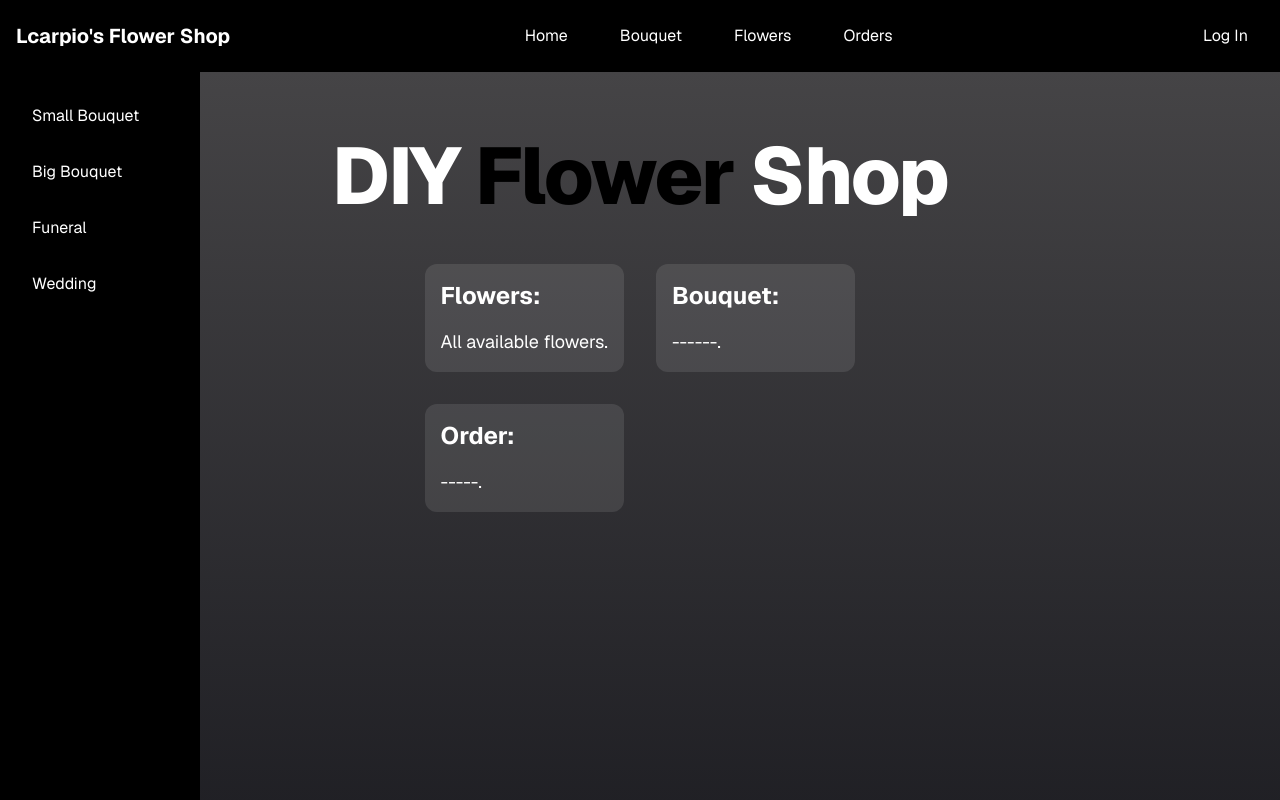
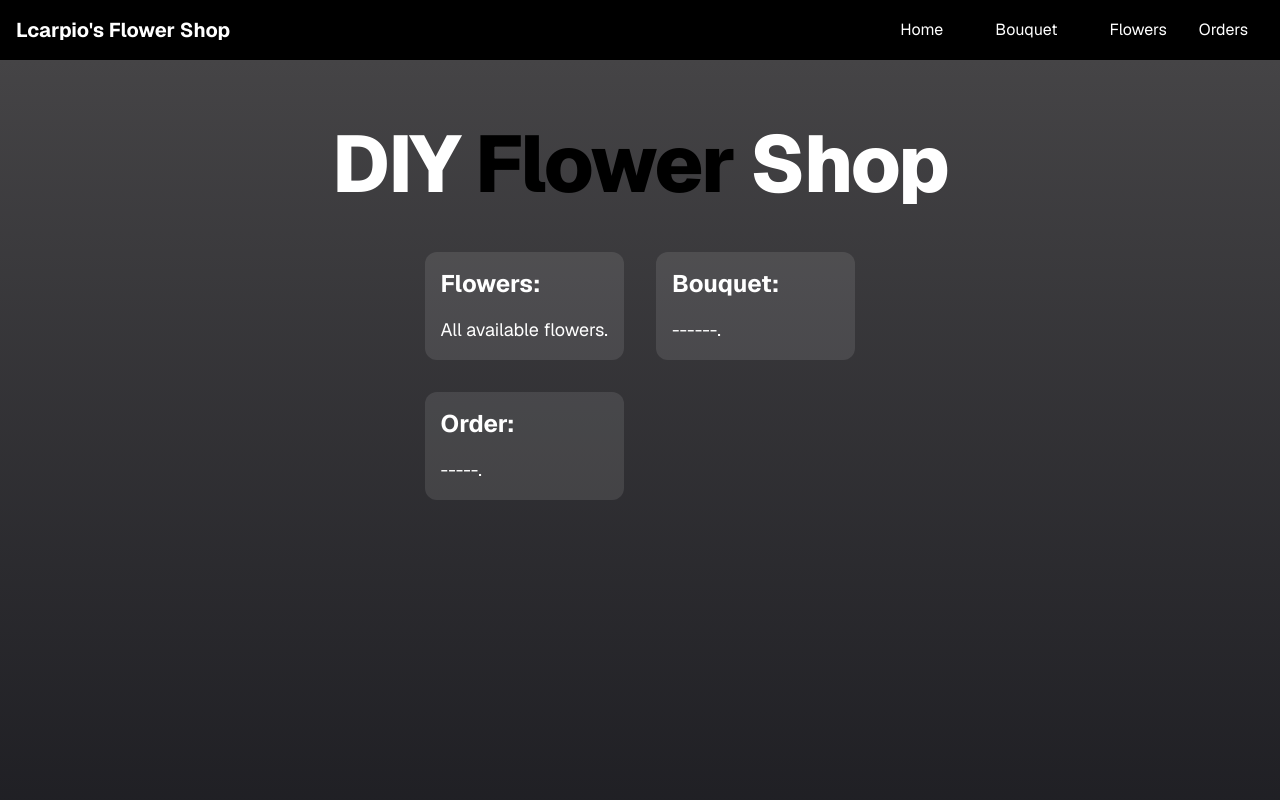
Before and after one commit to CedricMillare/dyiflowershop, a Next.js app: page / in a window 1280 px wide. Shown: the top 800 px of the page. Built offline with nearby package versions, Linux system fonts and the light colour scheme.

Commit message:
initial commit

```diff
--- a/src/app/_components/sidenav.tsx
+++ /dev/null
@@ -1,10 +0,0 @@
-export function SideNav() {
-    return (
-            <nav className="px-5 w-50 h-screen absolute bg-black text-white p-6 space-y-4">
-                <a href="#" className="block py-2 px-3 rounded hover:bg-gray-700">Small Bouquet</a>
-                <a href="#" className="block py-2 px-3 rounded hover:bg-gray-700">Big Bouquet</a>
-                <a href="#" className="block py-2 px-3 rounded hover:bg-gray-700">Funeral</a>
-                <a href="#" className="block py-2 px-3 rounded hover:bg-gray-700">Wedding</a>
-            </nav>
-    );
-}
--- a/src/app/_components/topnav.tsx
+++ b/src/app/_components/topnav.tsx
@@ -1,18 +1,28 @@
 export function TopNav() {
     return (
-            <nav className="max-w p-4 flex items-center justify-between">
+            <nav className="max-w flex items-center justify-between p-4">
                 <div className="text-xl font-bold">Lcarpio's Flower Shop</div>
 
-                <div className="flex gap-5">
-                    <a href="#" className=" text-white px-4 py-2 rounded hover:bg-gray-500">Home</a>
-                    <a href="#" className=" text-white px-4 py-2 rounded hover:bg-gray-500">Bouquet</a>
-                    <a href="#" className=" text-white px-4 py-2 rounded hover:bg-gray-500">Flowers</a>
-                    <a href="#" className=" text-white px-4 py-2 rounded hover:bg-gray-500">Orders</a>
+                <div className="flex gap-5 list-none class">
+                    <div className="relative group">
+                        <a href="#" className=" text-white px-4 py-2 rounded hover:bg-gray-500">Home</a>
+                    </div>
+                    <div className="relative group">
+                        <a href="#" className=" text-white px-4 py-2 rounded hover:bg-gray-500">Bouquet</a>
+                        <ul className="fixed pt-5 hidden group-hover:block bg-white text-black rounded">
+                            <li><a href="#" className="block px-4 py-2 hover:bg-gray-100">Small Bouquet</a></li>
+                            <li><a href="#" className="block px-4 py-2 hover:bg-gray-100">Big Bouquet</a></li>
+                            <li><a href="#" className="block px-4 py-2 hover:bg-gray-100">Funeral</a></li>
+                            <li><a href="#" className="block px-4 py-2 hover:bg-gray-100">Wedding</a></li>
+                        </ul>
+                    </div>
+                    <div className="relative group">
+                        <a href="#" className=" text-white px-4 py-2 rounded hover:bg-gray-500">Flowers</a>
+                        <a href="#" className=" text-white px-4 py-2 rounded hover:bg-gray-500">Orders</a>
+                    </div>
                 </div>
 
-                <div>
-                    <button className=" text-white px-4 py-2 rounded hover:bg-gray-500">Log In</button>
-                </div>
             </nav>
+
     );
 }
--- a/src/app/layout.tsx
+++ b/src/app/layout.tsx
@@ -3,7 +3,6 @@
 import { type Metadata } from "next";
 import { Geist } from "next/font/google";
 import { TopNav } from "./_components/topnav";
-import { SideNav } from "./_components/sidenav";
 import { Footer } from "./_components/footer";
 
 export const metadata: Metadata = {
@@ -24,7 +23,6 @@
     <html lang="en" className={`${geist.variable}`}>
       <body className="bg-black text-white">
         <TopNav />
-        <SideNav />
         {children}
         <Footer />
       </body>
```
